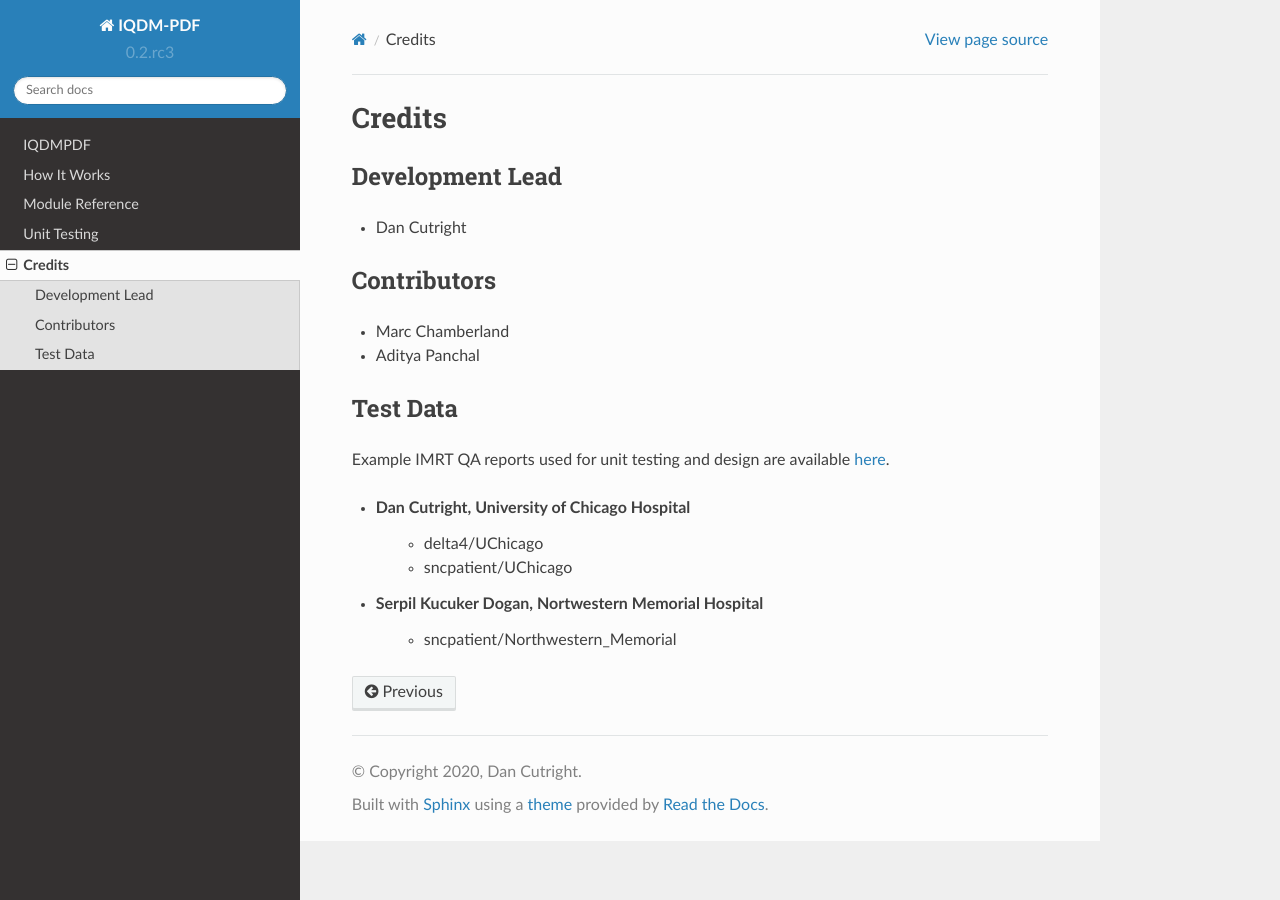
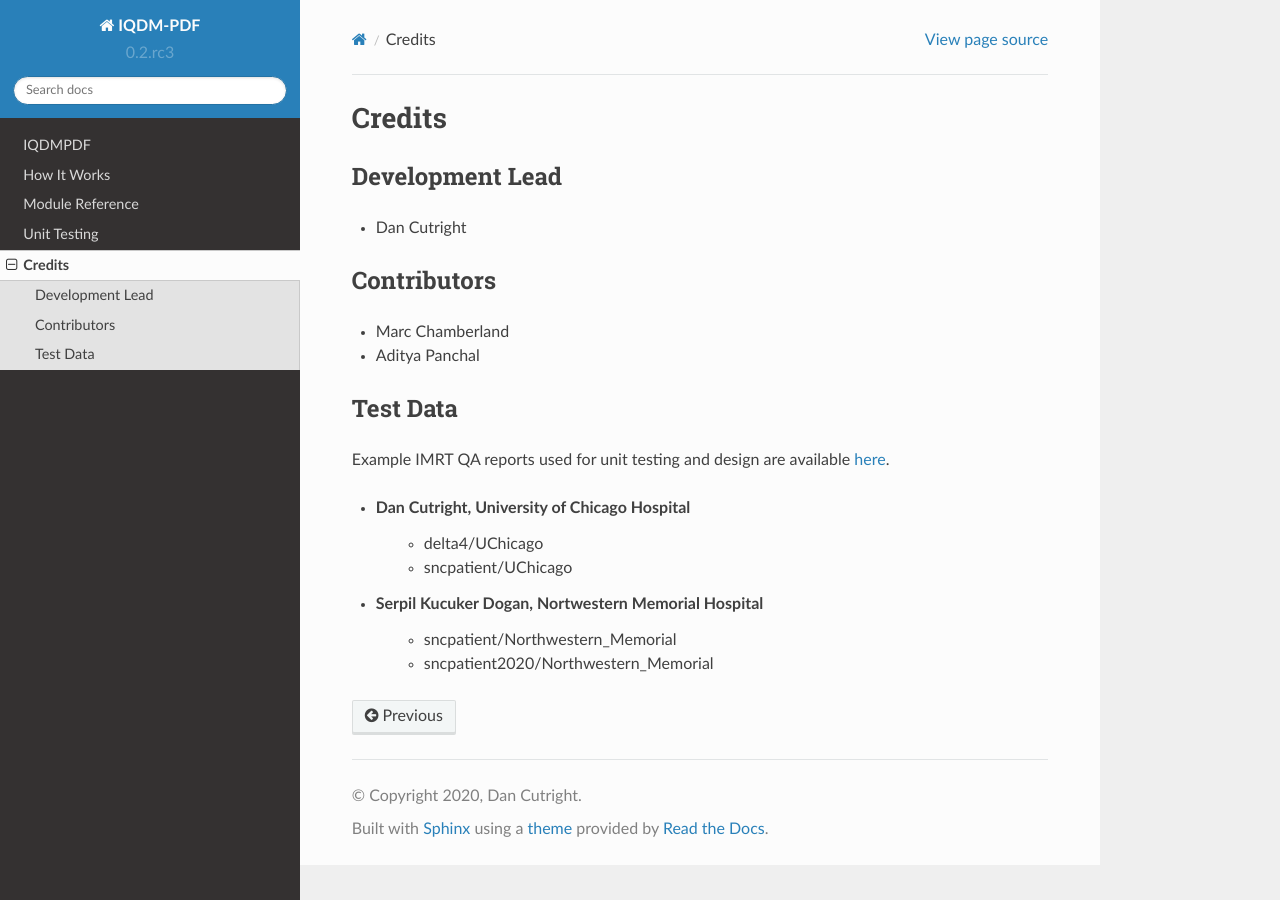
Before and after one commit to IQDM/IQDM-PDF, a Sphinx documentation site: the page built from docs/source/authors.rst, in a window 1280 px wide. Built offline with Sphinx 7.4.7 and the Read the Docs theme 2.0.0, drawn with Linux system fonts in a browser that asks for light colours.

Commit message:
license update, example credits

```diff
--- a/README.rst
+++ b/README.rst
@@ -103,6 +103,7 @@ Example IMRT QA reports used for unit testing and design are available `here <ht
 
 * Serpil Kucuker Dogan, Nortwestern Memorial Hospital
     * sncpatient/Northwestern_Memorial
+    * sncpatient2020/Northwestern_Memorial
 
 
 .. |build| image:: https://github.com/IQDM/IQDM-PDF/workflows/build/badge.svg
--- a/docs/source/authors.rst
+++ b/docs/source/authors.rst
@@ -24,3 +24,4 @@ Example IMRT QA reports used for unit testing and design are available `here <ht
 
 * Serpil Kucuker Dogan, Nortwestern Memorial Hospital
     * sncpatient/Northwestern_Memorial
+    * sncpatient2020/Northwestern_Memorial
```
Also changed, not shown: 1 other file.
